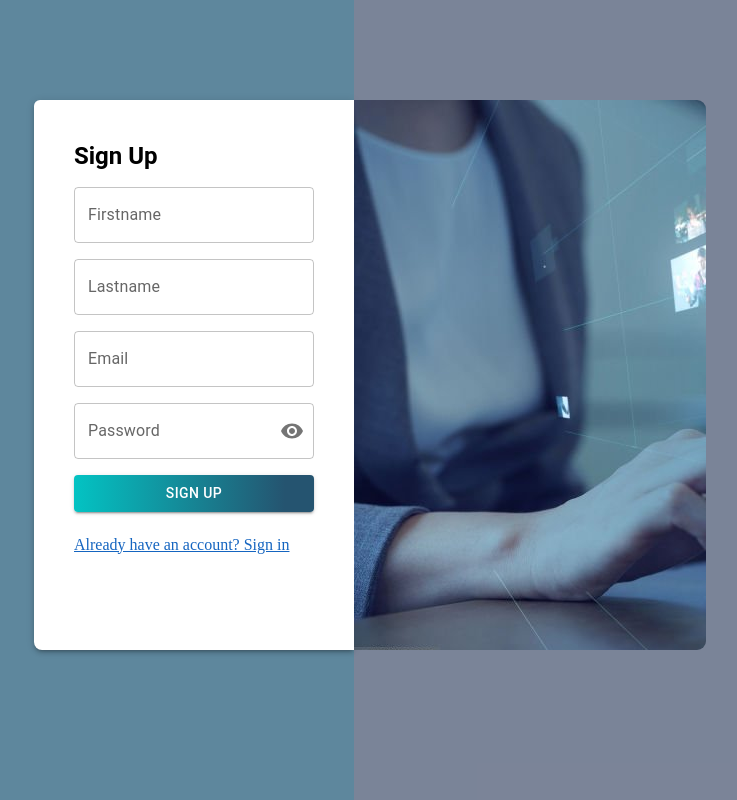
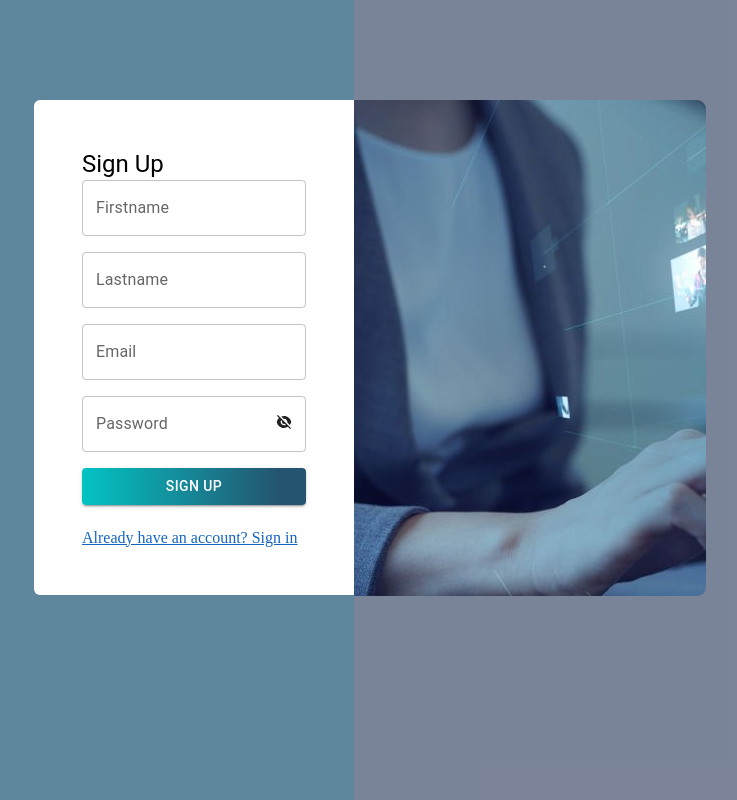
Before and after one commit to nutan240/firebase, a React (Vite) app: page /signup in a window 1280 px wide. Shown: the whole page, without its empty margins (286-1023 px from the left). Built offline with nearby package versions, Linux system fonts and the light colour scheme.

Commit message:
create reusable input component

```diff
--- a/package.json
+++ b/package.json
@@ -20,6 +20,7 @@
     "formik": "^2.4.5",
     "react": "^18.2.0",
     "react-dom": "^18.2.0",
+    "react-icons": "^5.0.1",
     "react-router-dom": "^6.22.0",
     "react-toastify": "^10.0.4",
     "styled-components": "^6.1.8",
--- a/src/component/Dashboard.jsx
+++ b/src/component/Dashboard.jsx
@@ -6,8 +6,7 @@ function Dashboard() {
   return (
    <>
    <Stack sx={{
-    height :'100vh' ,
-    width :'100vw'
+
    }}>
    <Registration />
    </Stack>
--- a/src/component/Inputcomp.jsx
+++ b/src/component/Inputcomp.jsx
@@ -1,15 +1,21 @@
-import { TextField, IconButton, InputAdornment } from "@mui/material";
-import { Visibility, VisibilityOff } from "@mui/icons-material";
+import { useState } from "react";
+import { TextField } from "@mui/material";
+import { RiEyeFill, RiEyeOffFill } from "react-icons/ri";
 
 function Inputcomp({
   label,
   type,
   inputname,
   inputvalue,
-  handelchange,
+  handleChange,
   handleBlur,
-  showPassword,
 }) {
+  const [showPassword, setShowPassword] = useState(false);
+
+  const handleTogglePasswordVisibility = () => {
+    setShowPassword((prevShowPassword) => !prevShowPassword);
+  };
+
   return (
     <TextField
       fullWidth
@@ -17,23 +23,18 @@ function Inputcomp({
       type={type === "password" ? (showPassword ? "text" : "password") : type}
       name={inputname}
       value={inputvalue}
-      onChange={handelchange}
+      onChange={handleChange}
       onBlur={handleBlur}
       InputProps={{
-        endAdornment: type === "password" && (
-          <InputAdornment position="end">
-            <IconButton onClick={handleTogglePasswordVisibility} edge="end">
-              {showPassword ? <VisibilityOff /> : <Visibility />}
-            </IconButton>
-          </InputAdornment>
-        ),
+        endAdornment:
+          type === "password" ? (
+            <div style={{ cursor: "pointer" }} onClick={handleTogglePasswordVisibility}>
+              {showPassword ? <RiEyeFill /> : <RiEyeOffFill />}
+            </div>
+          ) : null,
       }}
     />
   );
-
-  function handleTogglePasswordVisibility() {
-    setShowPassword((prevShowPassword) => !prevShowPassword);
-  }
 }
 
 export default Inputcomp;
--- a/src/component/Logiin.jsx
+++ b/src/component/Logiin.jsx
@@ -13,11 +13,12 @@ import IconButton from "@mui/material/IconButton";
 import InputAdornment from "@mui/material/InputAdornment";
 import { Visibility, VisibilityOff } from "@mui/icons-material";
 import Buttoncomponent from "./Buttoncomponent";
-
+import Inputcomp from "./Inputcomp";
 
 function Logiin() {
   const [errorMsg, setErrorMsg] = useState("");
   const navigate = useNavigate();
+  const [showPassword, setShowPassword] = useState(false);
 
   const formik = useFormik({
     initialValues: {
@@ -124,7 +125,6 @@ function Logiin() {
                 sx={{
                   fontSize: { lg: "35px", sm: "30px", sx: "0px" },
                   width: { lg: "70%", sm: "60%" },
-
                 }}
               >
                 JOIN OUR{" "}
@@ -172,14 +172,13 @@ function Logiin() {
                 direction={"column"}
                 spacing={1}
               >
-                <TextField
-                  fullWidth
-                  label="Email"
-                  type="email"
-                  name="email"
-                  value={formik.values.email}
-                  onChange={formik.handleChange}
-                  onBlur={formik.handleBlur}
+                <Inputcomp
+                  label={"Email"}
+                  type={"email"}
+                  inputname={"email"}
+                  inputvalue={formik.values.email}
+                  handleChange={formik.handleChange}
+                  handleBlur={formik.handleBlur}
                 />
                 <Typography
                   variant="p"
@@ -194,32 +193,14 @@ function Logiin() {
                     formik.errors.email}
                 </Typography>
 
-                <TextField
-  fullWidth
-  label="Password"
-  type={formik.values.showPassword ? "text" : "password"}
-  name="password"
-  value={formik.values.password}
-  onChange={formik.handleChange}
-  onBlur={formik.handleBlur}
-  InputProps={{
-    endAdornment: (
-      <InputAdornment position="end">
-        <IconButton
-          onClick={() =>
-            formik.setValues({
-              ...formik.values,
-              showPassword: !formik.values.showPassword,
-            })
-          }
-          edge="end"
-        >
-          {formik.values.showPassword ? <VisibilityOff /> : <Visibility />}
-        </IconButton>
-      </InputAdornment>
-    ),
-  }}
-/>
+                <Inputcomp
+                  label={"Password"}
+                  type={ "password"}
+                  inputname={"password"}
+                  inputvalue={formik.values.password}
+                  handleChange={formik.handleChange}
+                  handleBlur={formik.handleBlur}
+                />
 
                 <Typography
                   variant="p"
@@ -234,10 +215,7 @@ function Logiin() {
                     formik.errors.password}
                 </Typography>
 
-                <Buttoncomponent
-                buttontype ={'submit'}
-                  title={'login'}
-                />
+                <Buttoncomponent buttontype={"submit"} title={"login"} />
               </Stack>
             </form>
 
--- a/src/component/Registration.jsx
+++ b/src/component/Registration.jsx
@@ -14,7 +14,7 @@ import InputAdornment from "@mui/material/InputAdornment";
 import { Visibility, VisibilityOff } from "@mui/icons-material";
 import Buttoncomponent from "./Buttoncomponent";
 import Inputcomp from "./Inputcomp";
-
+import "../css/Registration.css";
 function Registration() {
   const [errorMsg, setErrorMsg] = useState("");
   const navigate = useNavigate();
@@ -67,52 +67,24 @@ function Registration() {
 
   return (
     <>
-      <Stack
-        sx={
-          {
-            // height: "100vh",
-            // overflow: "auto",
-          }
-        }
-      >
-        <Grid
-          sx={{
-            display: "flex",
-            width: "100%",
-            overflow: "auto",
-            height: { lg: "100vh", sm: "auto", sx: "auto" },
-            // height :'100vh'
-          }}
-        >
+      <Stack>
+        <Grid className="grid_container">
           <Grid
+            className="grid_container1"
             sx={{
-              background: "#5e879d",
               width: { lg: "50%", sm: "100%", xs: "100%" },
-              // height: "100vh",
-              // overflow: "auto",
             }}
           >
             <Stack
               direction={"column"}
               sx={{
-                display: "flex ",
                 float: { lg: "right ", sm: "none" },
                 width: { lg: "50%", sm: "60%", xs: "auto" },
-                marginTop: "100px",
                 marginX: { lg: "0px ", sm: " auto" },
-                boxShadow: 3,
-                padding: 5,
-                background: "white",
-                borderTopLeftRadius: 6,
-                borderBottomLeftRadius: 8,
-                height: "550px",
               }}
               className="form_container"
             >
-              <Typography
-                sx={{ fontWeight: "bold", paddingBottom: "15px" }}
-                variant="h5"
-              >
+              <Typography className="heading" variant="h5">
                 Sign Up
               </Typography>
 
@@ -137,7 +109,7 @@ function Registration() {
                       type={"text"}
                       inputname={"firstname"}
                       inputvalue={formik.values.firstname}
-                      handelchange={formik.handleChange}
+                      handleChange={formik.handleChange}
                       handleBlur={formik.handleBlur}
                     />
                     <Typography
@@ -152,22 +124,13 @@ function Registration() {
                         formik.touched.firstname &&
                         formik.errors.firstname}
                     </Typography>
-                    {/* <Field
-                      as={TextField}
-                      fullWidth
-                      label="Lastname"
-                      type="text"
-                      name="lastname"
-                      value={formik.values.lastname}
-                      onChange={formik.handleChange}
-                      onBlur={formik.handleBlur}
-                    /> */}
+
                     <Inputcomp
                       label={"Lastname"}
                       type={"text"}
                       inputname={"lastname"}
                       inputvalue={formik.values.lastname}
-                      handelchange={formik.handleChange}
+                      handleChange={formik.handleChange}
                       handleBlur={formik.handleBlur}
                     />
                     <Typography
@@ -182,23 +145,13 @@ function Registration() {
                         formik.touched.lastname &&
                         formik.errors.lastname}
                     </Typography>
-                    {/* <Field
-                      as={TextField}
-                      fullWidth
-                      label="Email"
-                      type="email"
-                      name="email"
-                      value={formik.values.email}
-                      onChange={formik.handleChange}
-                      onBlur={formik.handleBlur}
-                    /> */}
 
                     <Inputcomp
                       label={"Email"}
                       type={"email"}
                       inputname={"email"}
                       inputvalue={formik.values.email}
-                      handelchange={formik.handleChange}
+                      handleChange={formik.handleChange}
                       handleBlur={formik.handleBlur}
                     />
                     <Typography
@@ -219,29 +172,29 @@ function Registration() {
                       type={formik.values.showPassword ? "text" : "password"}
                       inputname={"password"}
                       inputvalue={formik.values.password}
-                      handelchange={formik.handleChange}
+                      handleChange={formik.handleChange}
                       handleBlur={formik.handleBlur}
-                      InputProps={{
-                        endAdornment: (
-                          <InputAdornment position="end">
-                            <IconButton
-                              onClick={() =>
-                                formik.setValues({
-                                  ...formik.values,
-                                  showPassword: !formik.values.showPassword,
-                                })
-                              }
-                              edge="end"
-                            >
-                              {formik.values.showPassword ? (
-                                <VisibilityOff />
-                              ) : (
-                                <Visibility />
-                              )}
-                            </IconButton>
-                          </InputAdornment>
-                        ),
-                      }}
+                      // InputProps={{
+                      //   endAdornment: (
+                      //     <InputAdornment position="end">
+                      //       <IconButton
+                      //         onClick={() =>
+                      //           formik.setValues({
+                      //             ...formik.values,
+                      //             showPassword: !formik.values.showPassword,
+                      //           })
+                      //         }
+                      //         edge="end"
+                      //       >
+                      //         {formik.values.showPassword ? (
+                      //           <VisibilityOff />
+                      //         ) : (
+                      //           <Visibility />
+                      //         )}
+                      //       </IconButton>
+                      //     </InputAdornment>
+                      //   ),
+                      // }}
                     />
 
                     <Typography
@@ -261,7 +214,6 @@ function Registration() {
                   </Stack>
                 </Form>
               </Formik>
-
               <Box sx={{ paddingTop: 3 }}>
                 <NavLink
                   style={{ color: "#1565c0", paddingTop: 3 }}
@@ -278,8 +230,6 @@ function Registration() {
               background: "#303f5ea3",
               width: "50%",
               display: { lg: "block", sm: "none", xs: "none" },
-              // height :'100vh'
-              // height:'550px'
             }}
           >
             <Stack
@@ -288,7 +238,7 @@ function Registration() {
                 objectFit: "cover",
                 position: "center",
                 overflow: "auto",
-                height: "550px",
+                height: "496px",
 
                 width: { lg: "55%", sm: "60%", xs: "auto" },
                 marginTop: "100px",
--- /dev/null
+++ b/src/css/Registration.css
@@ -0,0 +1,23 @@
+.heading{
+    font-size: 25px;
+    font-weight: bold;
+}
+.grid_container{
+    display: flex;
+    width: 100%;
+    overflow: auto;
+    height: 100vh;
+}
+.grid_container1{
+    background:#5e879d ;
+    overflow: auto;
+}
+.form_container{
+    display: flex;
+    margin-top: 100px;
+    box-shadow: 3px;
+    padding: 48px;
+    background: white;
+    border-top-left-radius: 6px;
+    border-bottom-left-radius: 6px;
+}
```
Also changed, not shown: src/component/EditForm.jsx (+21 -3 lines), src/component/Empregistrationdashboard.jsx (+37 -51 lines), 1 other file (tests, documents, lock files or other folders).
